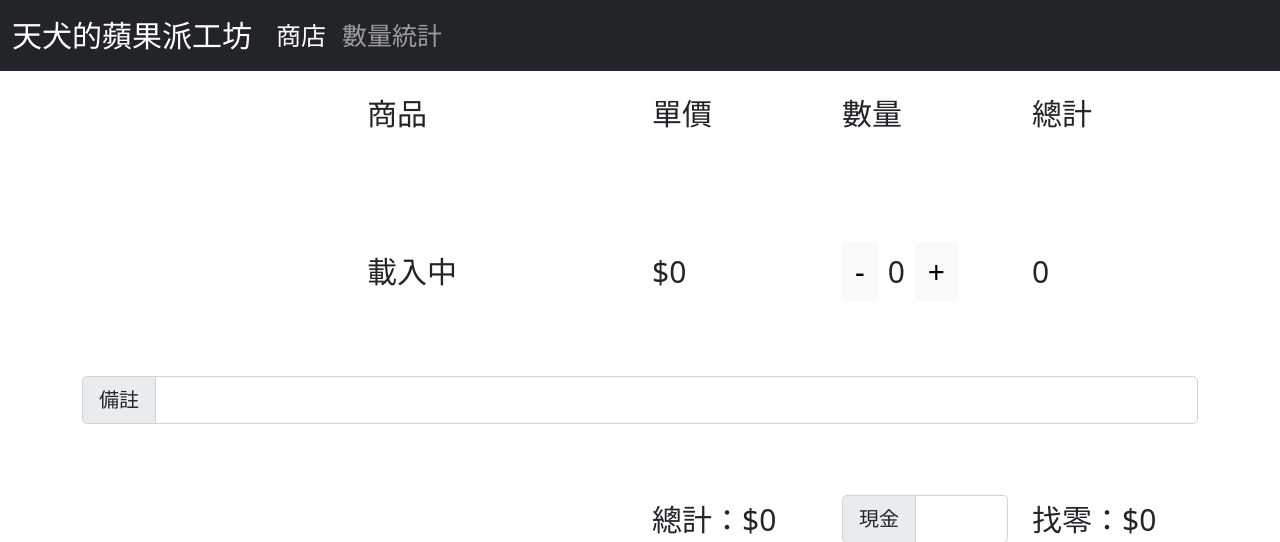
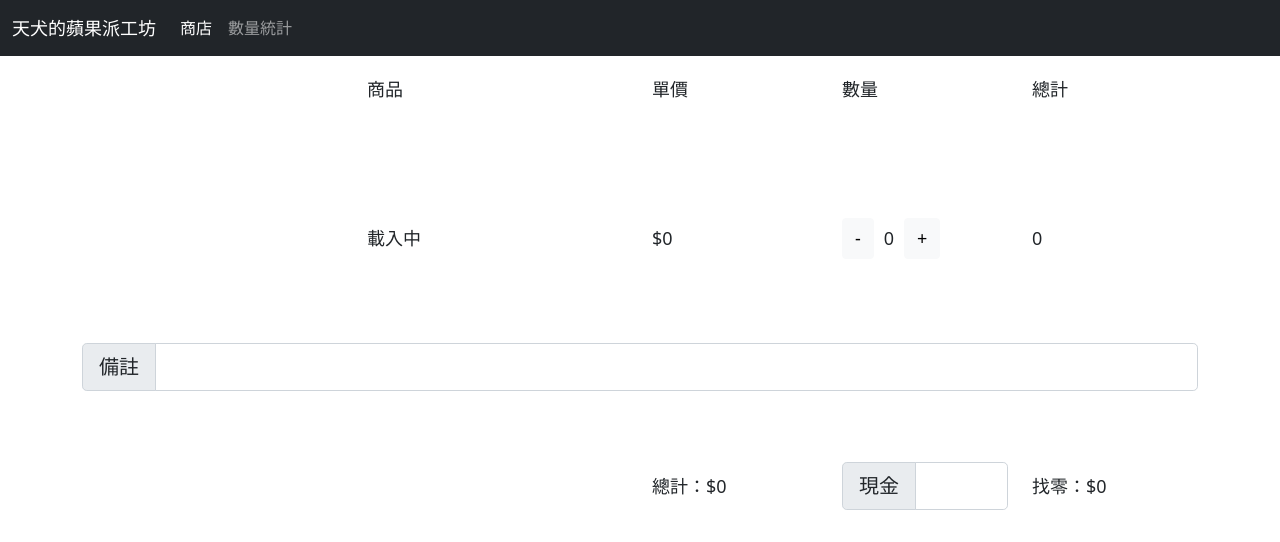
Before and after one commit to dragon-Siou/DogStore, a PHP site: page /index.html in a window 1280 px wide. Shown: the top 542 px of the page. Run offline with PHP 8.4, Linux system fonts and the light colour scheme; some libraries are stand-ins or nearby versions.

Commit message:
增加手機排版

```diff
--- a/css/index.css
+++ b/css/index.css
@@ -79,7 +79,7 @@ body{
 
 
 .content_font{
-    font-size: 30px;
+    font-size: 18px;
 }
 
 .count_box{
@@ -111,5 +111,5 @@ body{
 }
 
 .title-font{
-    font-size: 25px;
+    font-size: 16px;
 }
--- a/index.html
+++ b/index.html
@@ -10,6 +10,7 @@
         <script src="https://cdn.jsdelivr.net/npm/sweetalert2@11"></script>
         <link rel="stylesheet" href="css/index.css">
         <meta charset="UTF-8" />
+        <meta name="viewport" content='"width=device-width, initial-scale=1.0, maximum-scale=1.0, minimum-scale=1.0, user-scalable=no"'>
     </head>
 
 
--- a/sales_count.html
+++ b/sales_count.html
@@ -10,6 +10,7 @@
         <script src="https://cdn.jsdelivr.net/npm/sweetalert2@11"></script>
         <link rel="stylesheet" href="css/index.css">
         <meta charset="UTF-8" />
+        <meta name="viewport" content='"width=device-width, initial-scale=1.0, maximum-scale=1.0, minimum-scale=1.0, user-scalable=no"'>
     </head>
 
 
```
